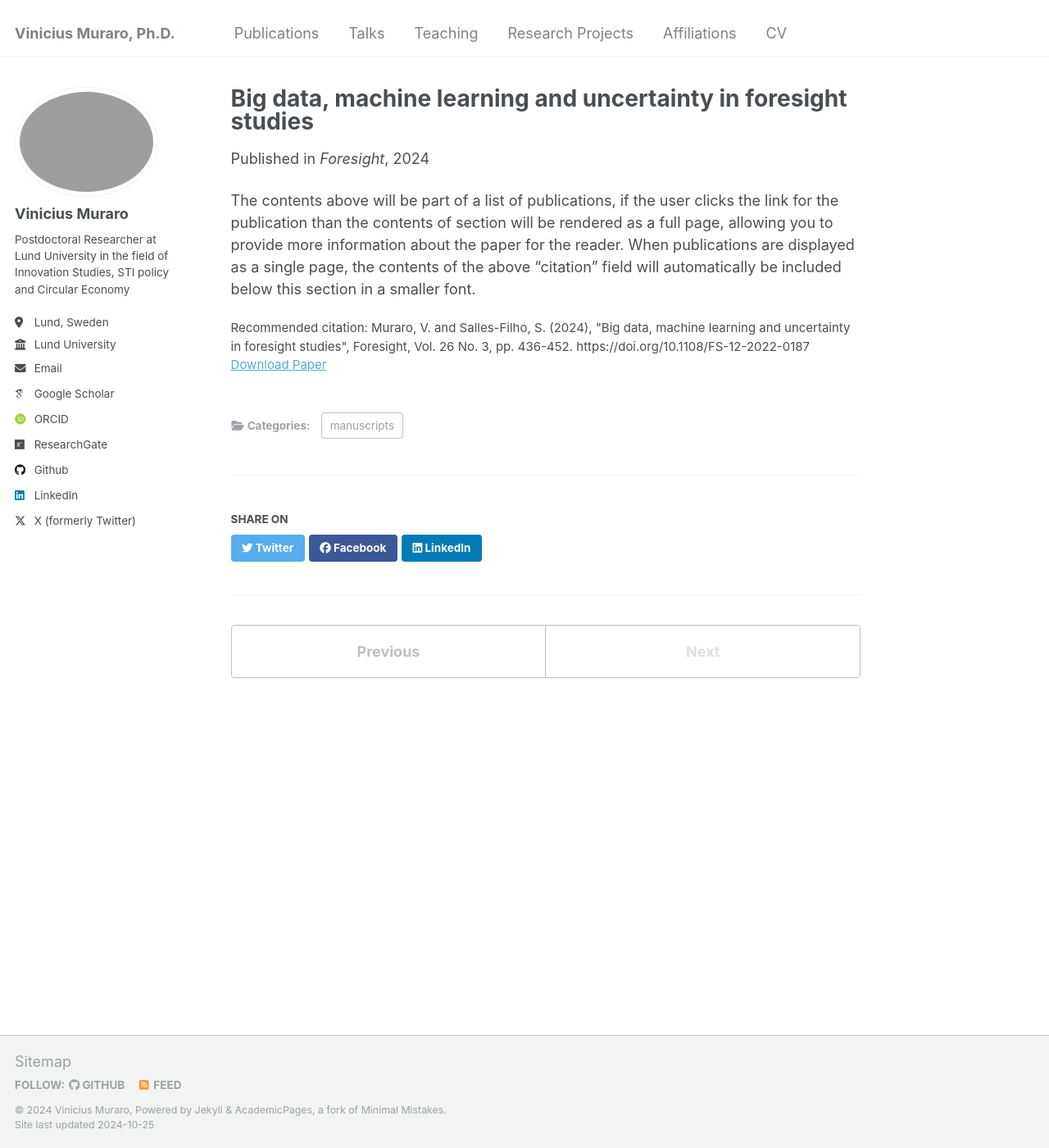
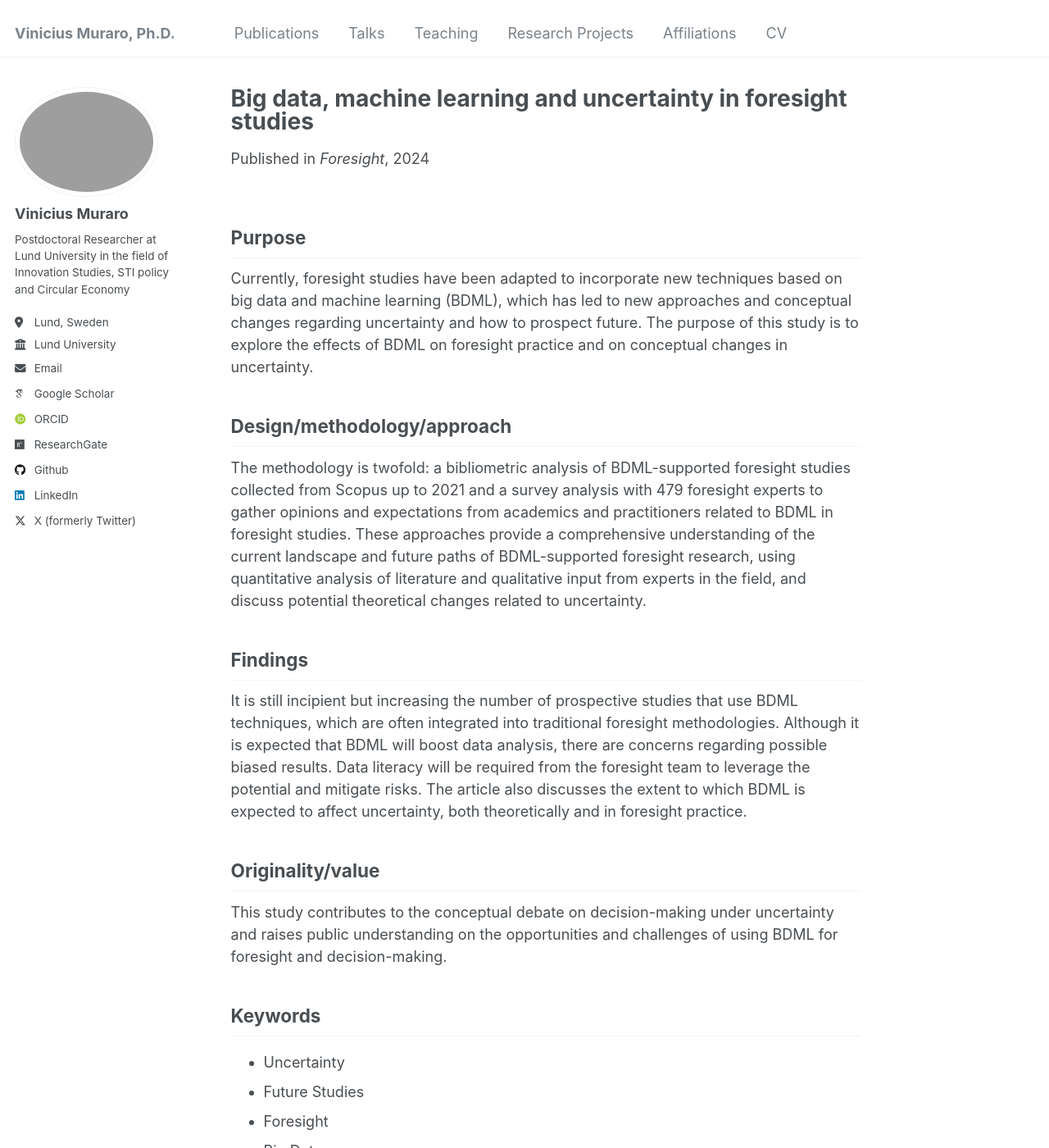
Before and after one commit to murarosilva/murarosilva.github.io, a Jekyll site: the page built from _publications/2024-muraro-sallesfilho.md, in a window 1280 px wide and 1400 px high. Shown: the whole window at 82% size. Built offline with Jekyll 4.4.1, drawn with Linux system fonts in a browser that asks for light colours; some web fonts are replaced; some of the changed text lies outside the part shown.

Commit message:
Update publications

```diff
--- a/_publications/2024-muraro-sallesfilho.md
+++ b/_publications/2024-muraro-sallesfilho.md
@@ -11,4 +11,22 @@ paperurl: 'http://murarosilva.github.io/files/2024-muraro-sallesfilho.pdf'
 citation: 'Muraro, V. and Salles-Filho, S. (2024), "Big data, machine learning and uncertainty in foresight studies", Foresight, Vol. 26 No. 3, pp. 436-452. https://doi.org/10.1108/FS-12-2022-0187'
 ---
 
-The contents above will be part of a list of publications, if the user clicks the link for the publication than the contents of section will be rendered as a full page, allowing you to provide more information about the paper for the reader. When publications are displayed as a single page, the contents of the above "citation" field will automatically be included below this section in a smaller font.
+## Purpose
+Currently, foresight studies have been adapted to incorporate new techniques based on big data and machine learning (BDML), which has led to new approaches and conceptual changes regarding uncertainty and how to prospect future. The purpose of this study is to explore the effects of BDML on foresight practice and on conceptual changes in uncertainty.
+
+## Design/methodology/approach
+The methodology is twofold: a bibliometric analysis of BDML-supported foresight studies collected from Scopus up to 2021 and a survey analysis with 479 foresight experts to gather opinions and expectations from academics and practitioners related to BDML in foresight studies. These approaches provide a comprehensive understanding of the current landscape and future paths of BDML-supported foresight research, using quantitative analysis of literature and qualitative input from experts in the field, and discuss potential theoretical changes related to uncertainty.
+
+## Findings
+It is still incipient but increasing the number of prospective studies that use BDML techniques, which are often integrated into traditional foresight methodologies. Although it is expected that BDML will boost data analysis, there are concerns regarding possible biased results. Data literacy will be required from the foresight team to leverage the potential and mitigate risks. The article also discusses the extent to which BDML is expected to affect uncertainty, both theoretically and in foresight practice.
+
+## Originality/value
+This study contributes to the conceptual debate on decision-making under uncertainty and raises public understanding on the opportunities and challenges of using BDML for foresight and decision-making.
+
+## Keywords
+- Uncertainty
+- Future Studies
+- Foresight
+- Big Data
+- Machine Learning
+- Artificial Intelligence
```
Also changed, not shown: _publications/2010-10-01-paper-title-number-2.md (deleted, +0 -14 lines), _publications/2015-10-01-paper-title-number-3.md (deleted, +0 -14 lines), _publications/2020-bermudezrodriguez-etal.md (added, +14 -0 lines), _publications/2023-muraro.md (added, +13 -0 lines), _publications/2024-02-17-paper-title-number-4.md (deleted, +0 -13 lines), _publications/2024-lepschcunha-etal.md (added, +23 -0 lines), 9 other files.
